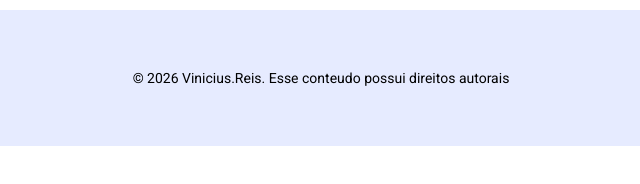
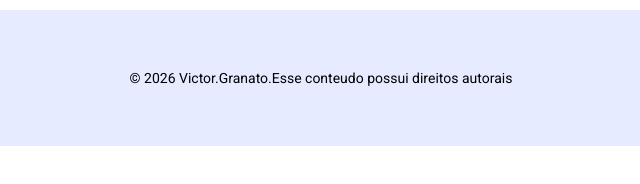
Before and after one commit to granato-vitin/tela_sitepet, a plain HTML site: page servicos.html in a window 1280 px wide. Shown: the part 548-732 px from the top of the page, 319-959 px from the left. Drawn offline with Linux system fonts and the light colour scheme; no server answers; a web font is replaced by a local one.

Commit message:
Update servicos.html

```diff
--- a/servicos.html
+++ b/servicos.html
@@ -52,7 +52,7 @@
 
     </main>
     <footer>
-        <p>&copy; 2026 Vinicius.Reis. Esse conteudo possui direitos autorais</p>
+        <p>&copy; 2026 Victor.Granato.Esse conteudo possui direitos autorais</p>
     </footer>
 
     <script src="app.js"></script>
```
